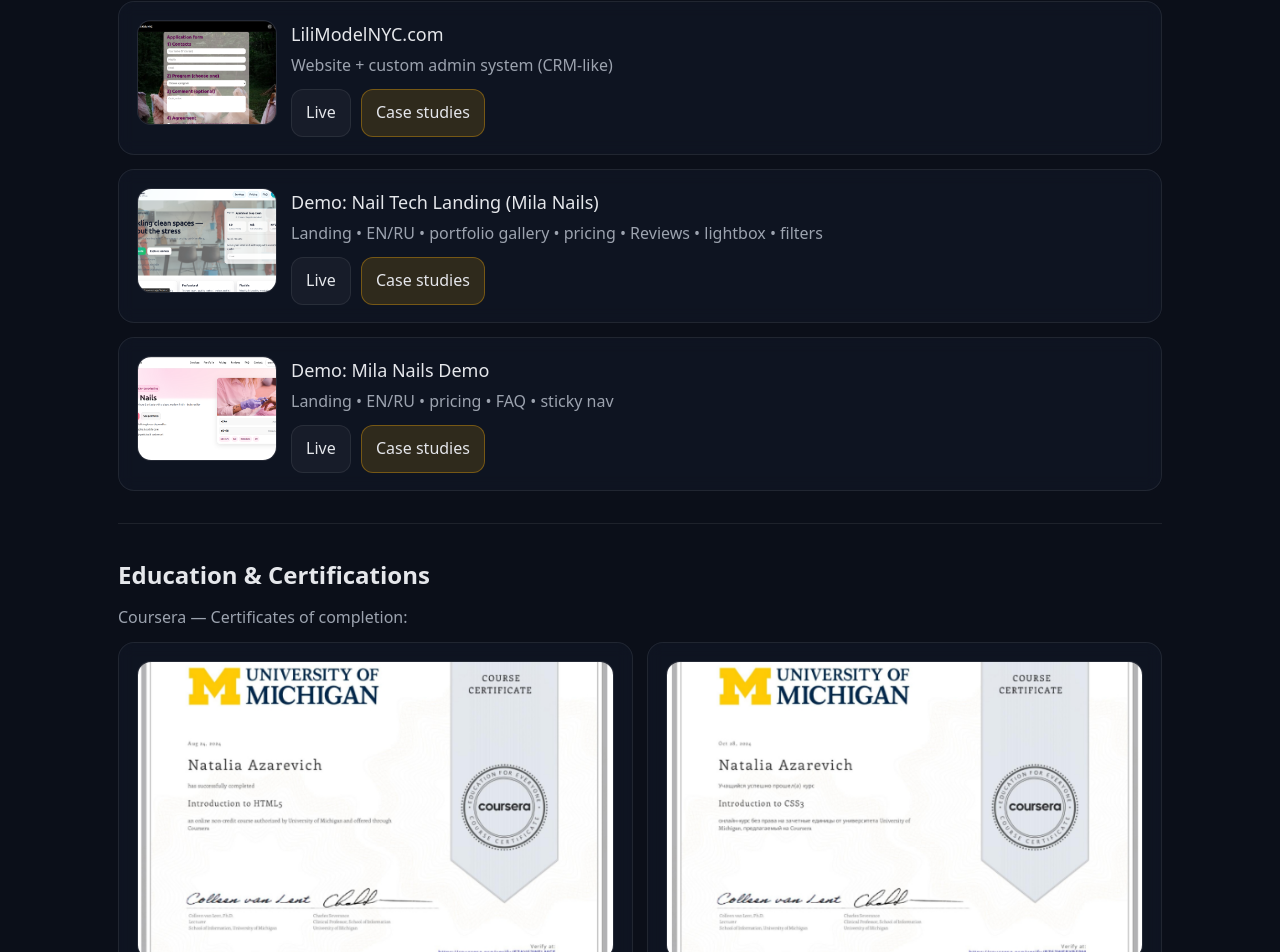
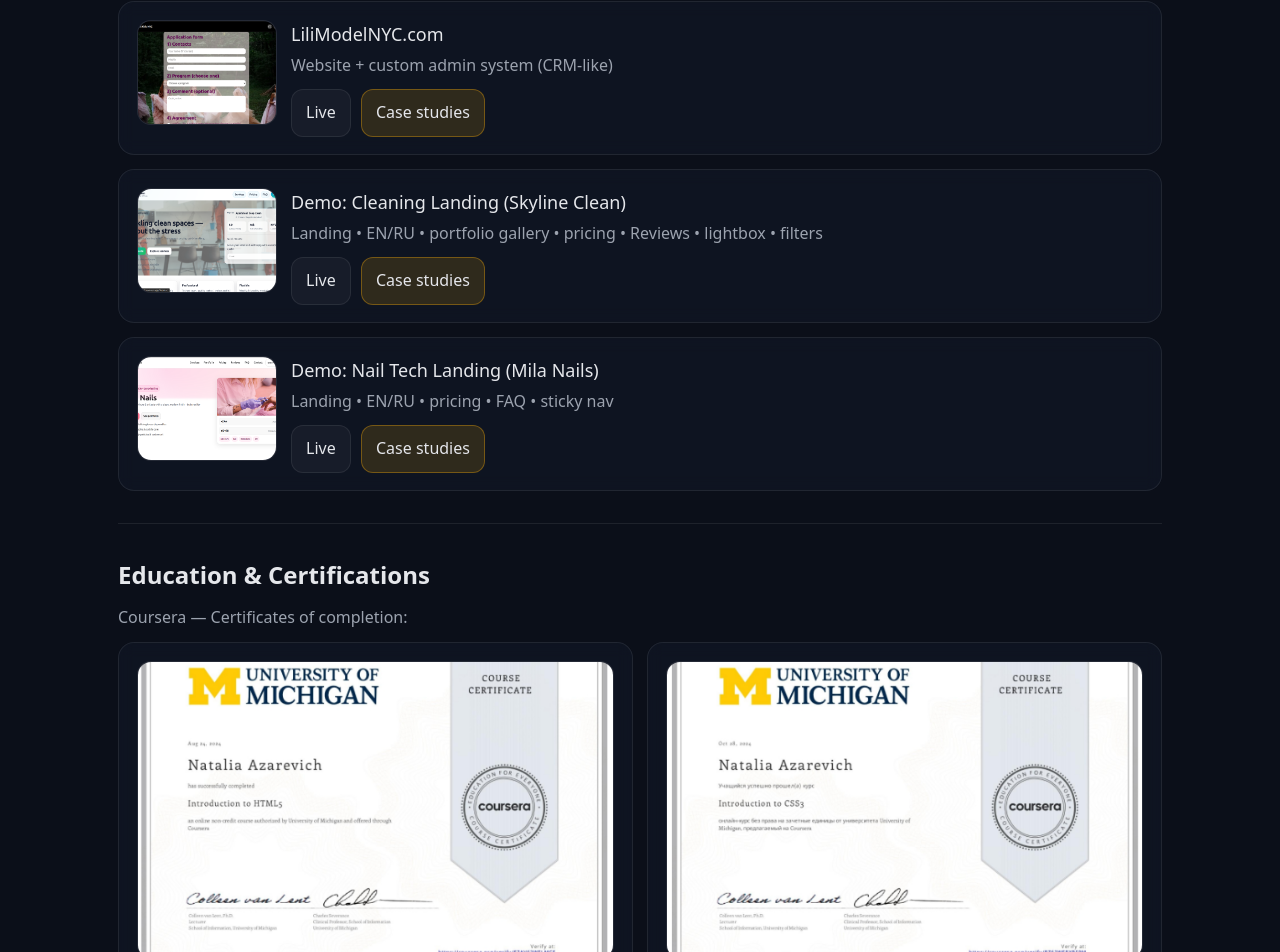
Before and after one commit to favoritemovies/portfolio, a Next.js app: page /en in a window 1280 px wide. Shown: the part 1557-2509 px from the top of the page. Built offline with nearby package versions, Linux system fonts and the light colour scheme.

Commit message:
Add project

```diff
--- a/src/content/siteContent.ts
+++ b/src/content/siteContent.ts
@@ -57,13 +57,13 @@
     meta: "Website + custom admin system (CRM-like)",
   },
 
-  { name: "Demo: Nail Tech Landing (Mila Nails)",
+  { name: "Demo: Cleaning Landing (Skyline Clean)",
     url: "https://demo-cleaning-landing.vercel.app",
     img: "/projects/hero.png",
     meta: "Landing • EN/RU • portfolio gallery • pricing • Reviews • lightbox • filters",
   },
 
-  { name: "Demo: Mila Nails Demo",
+  { name: "Demo: Nail Tech Landing (Mila Nails)",
     url: "https://mila-nails-demo.vercel.app/",
     img: "/projects/mila-hero.png",
     meta: "Landing • EN/RU • pricing • FAQ • sticky nav",
```
